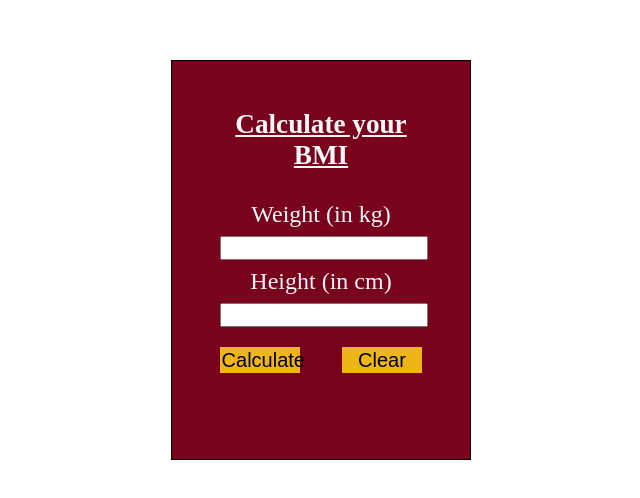
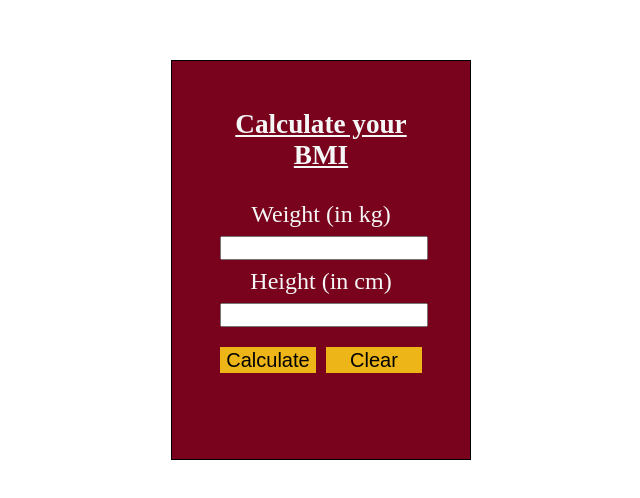
Before and after one commit to RayhaanK/BMIcalculator, a plain HTML site: page index.html in a window 1280 px wide. Shown: the part 140-638 px from the top of the page, without its empty margins (319-959 px from the left). Drawn offline with Linux system fonts and the light colour scheme.

Commit message:
fixed button sizing

```diff
--- a/styles/style.css
+++ b/styles/style.css
@@ -55,7 +55,7 @@ input {
 button {
     font-size: 20px;
     padding: 0.1rem;
-    width: 5rem;
+    width: 6rem;
     background-color: #edb518;
     border: none;
 }
```
